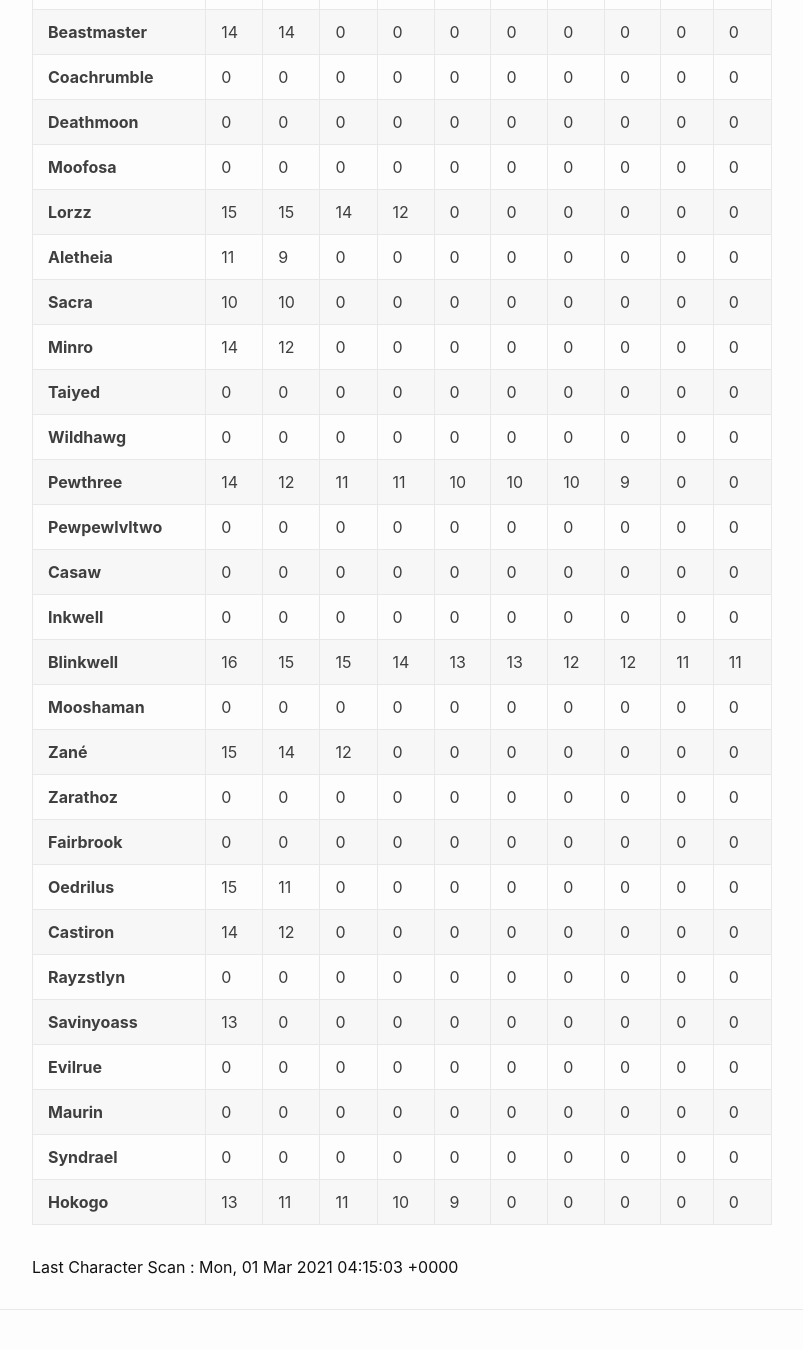
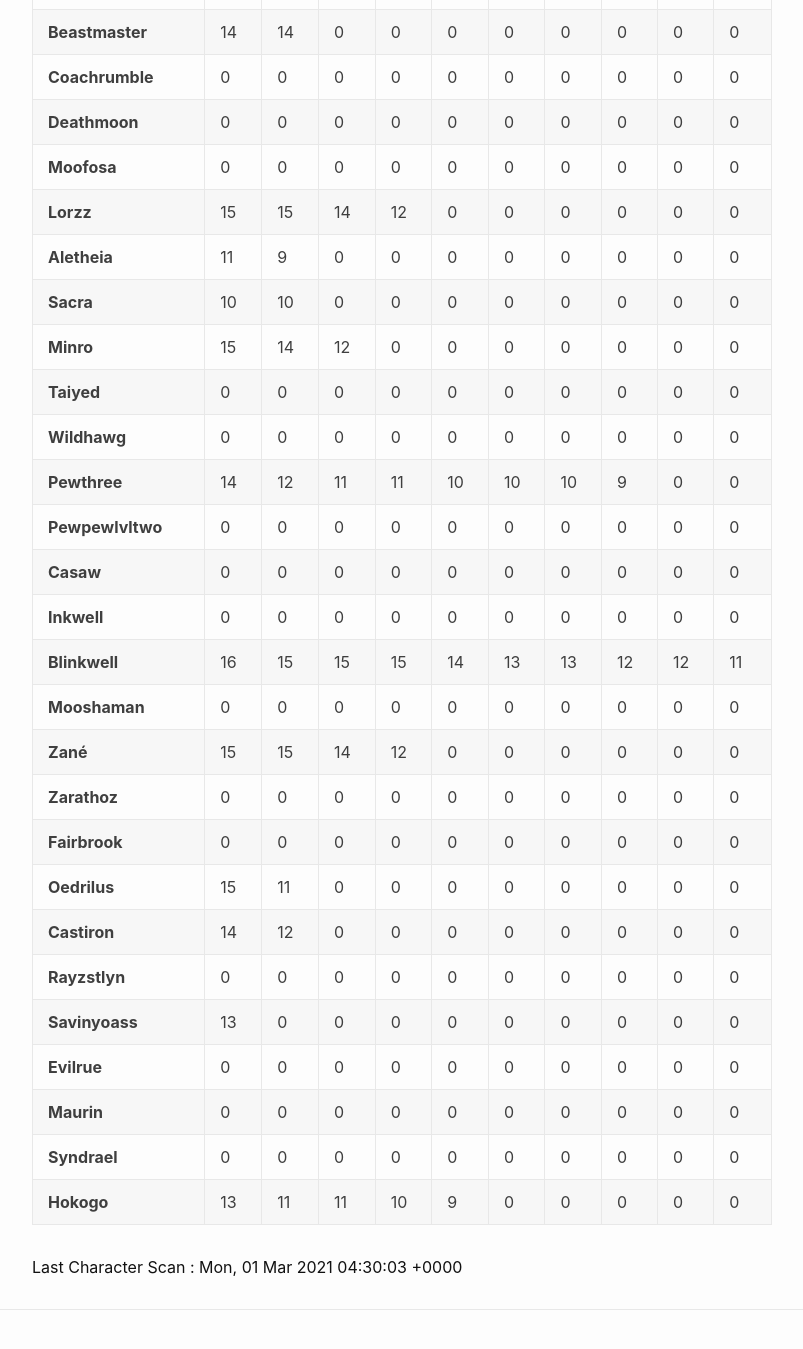
Before and after one commit to eldertribunal/keystonetracker, a Jekyll site: the page built from weekly.md, in a window 1280 px wide and 1400 px high, scrolled down 314 px. Shown: the top 1349 px of the window, without its empty margins (126-929 px from the left). Built offline with Jekyll 4.4.1, drawn with Linux system fonts in a browser that asks for light colours.

Commit message:
auto scan Mon Mar  1 04:30:37 UTC 2021

```diff
--- a/_data/scanned.json
+++ b/_data/scanned.json
@@ -1,3 +1,3 @@
 {
-  "timestamp": 1614572103
+  "timestamp": 1614573003
 }
--- a/_data/weekly.json
+++ b/_data/weekly.json
@@ -152,9 +152,9 @@
   {
     "name": "Minro",
     "dungeons": [
+      15,
       14,
       12,
-      0,
       0,
       0,
       0,
@@ -260,12 +260,12 @@
       16,
       15,
       15,
+      15,
       14,
       13,
       13,
       12,
       12,
-      11,
       11
     ]
   },
@@ -288,9 +288,9 @@
     "name": "Zan\u00e9",
     "dungeons": [
       15,
+      15,
       14,
       12,
-      0,
       0,
       0,
       0,
```
